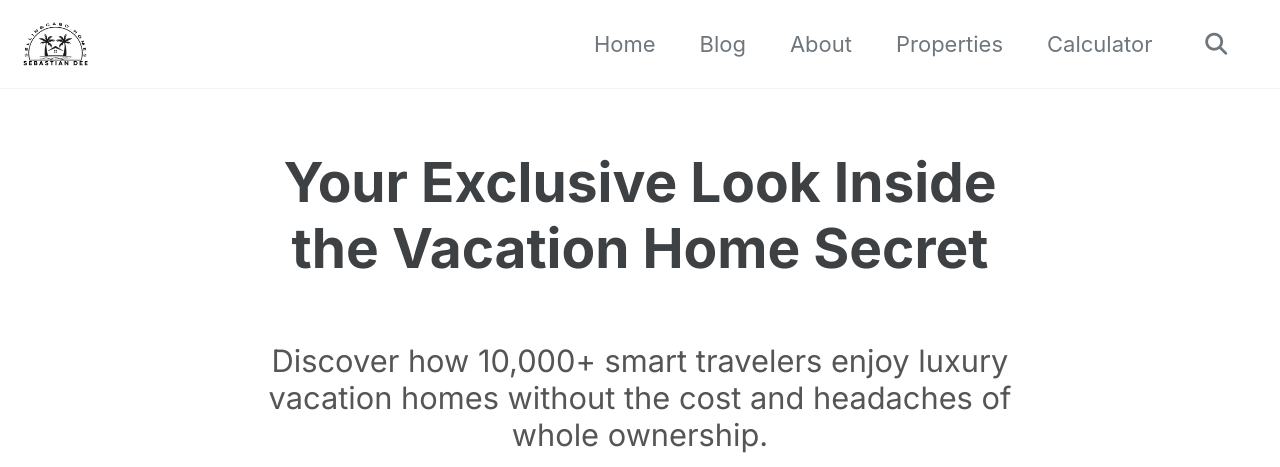
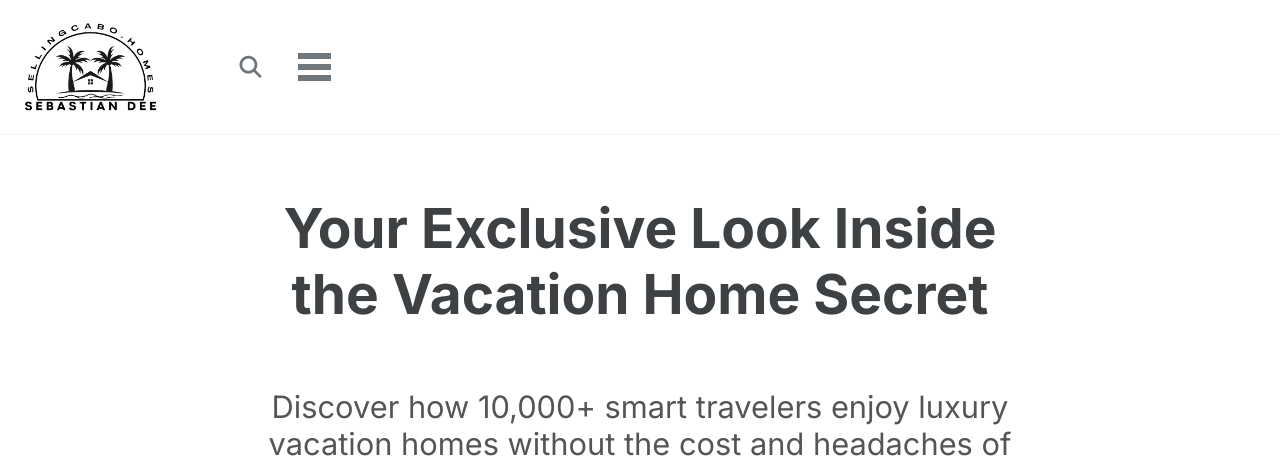
Before and after one commit to sellingcabohomes/SellingCabo.Homes, a Jekyll site: the page built from blog/fractional-ownership-webinar.md, in a window 1280 px wide. Shown: the part 100-567 px from the top of the page. Built offline with Jekyll 4.4.1, drawn with Linux system fonts in a browser that asks for light colours; cached includes are drawn as plain includes; a script that is not in the unit is left out.

Commit message:
hide header text, make logo bigger and more

```diff
--- a/_config.yml
+++ b/_config.yml
@@ -357,6 +357,4 @@
 logo: "/assets/Images/sellingcabo.homes_black.png"
 masthead_title: ""
 subtitle: ""
-
-# Enable search and navigation
 search: true
--- a/assets/css/main.scss
+++ b/assets/css/main.scss
@@ -781,30 +781,37 @@
 }
 
 /*
-/*
 ==========================================================================
     BLOG HEADER CUSTOMIZATION
 ==========================================================================
 */
 
-// Hide site title text completely
-.site-title {
+// Force hide site title text
+.masthead .site-title {
+  display: none !important;
+  visibility: hidden !important;
+}
+
+// Force hide any text next to logo
+.masthead__inner-wrap .site-title {
   display: none !important;
 }
 
 // Logo styling - bigger and more padding
-.site-logo {
-  margin-right: 40px; // More padding to the right
+.masthead .site-logo {
+  margin-right: 50px !important;
 
   img {
-    height: 80px !important; // Bigger logo
-    width: auto;
+    height: 90px !important;
+    width: auto !important;
+    max-height: 90px !important;
   }
 }
 
-// Ensure navigation stays on the right
-.greedy-nav {
-  display: flex;
-  justify-content: space-between;
-  align-items: center;
+// Clean up header layout
+.masthead__menu {
+  display: flex !important;
+  justify-content: space-between !important;
+  align-items: center !important;
+  width: 100% !important;
 }
```
Also changed, not shown: blog/index.md (+1 -0 lines).
